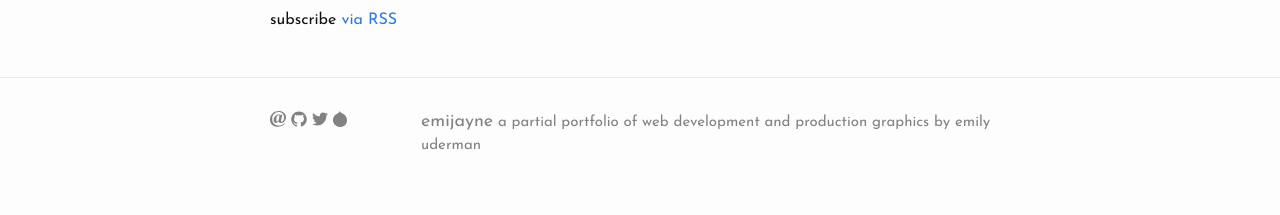
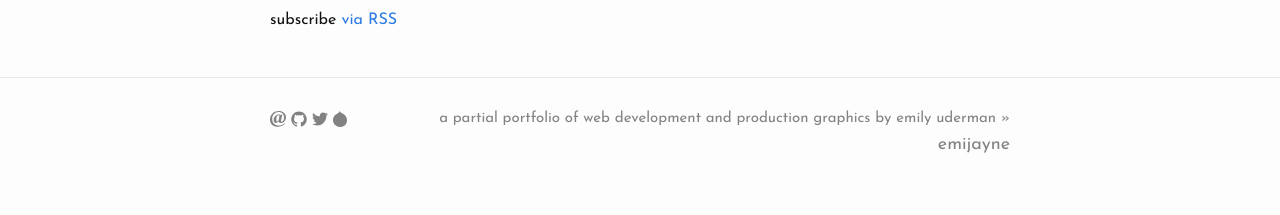
Before and after one commit to emijayne/emijayne.github.io, a Jekyll site: the page built from index.html, in a window 1280 px wide. Shown: the part 1368-1583 px from the top of the page. Built offline with Jekyll 4.4.1, drawn with Linux system fonts in a browser that asks for light colours; some web fonts are replaced.

Commit message:
footer fix

```diff
--- a/_includes/footer.html
+++ b/_includes/footer.html
@@ -54,7 +54,7 @@
       </div>
 
       <div class="footer-col  footer-col-2">
-        <p><span class="footer-heading">{{ site.title }}</span> <span class="text">{{ site.description }}</span></p>
+        <p><span class="text">{{ site.description }}</span> &raquo; <span class="footer-heading">{{ site.title }}</span></p>
       </div>
     </div>
 
--- a/_sass/_layout.scss
+++ b/_sass/_layout.scss
@@ -131,6 +131,7 @@
 .footer-col-2 {
     width: -webkit-calc(80% - (#{$spacing-unit} / 2));
     width:         calc(80% - (#{$spacing-unit} / 2));
+	text-align: right;
 }
 
 @include media-query($on-laptop) {
```
